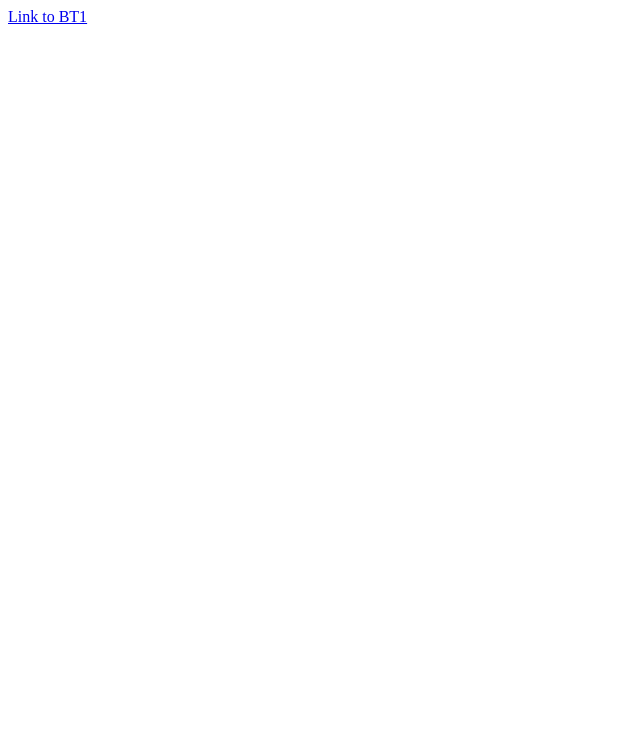
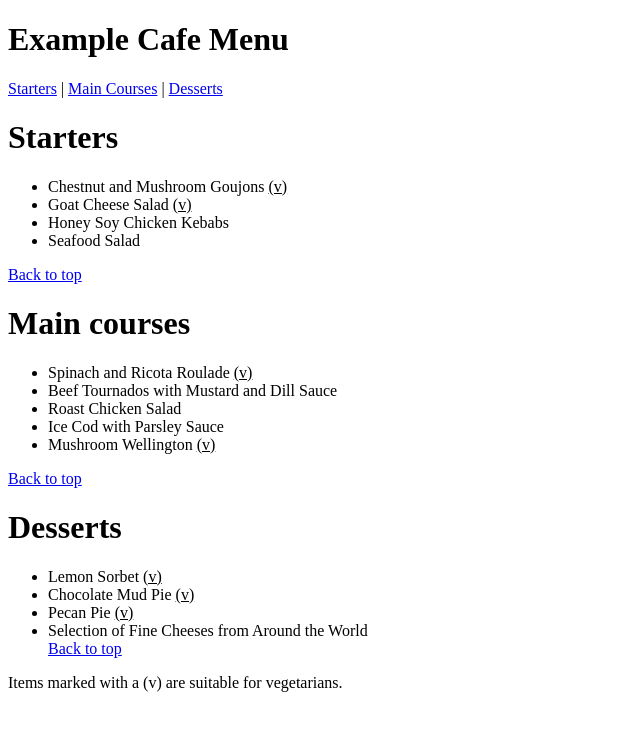
Before and after one commit to Dinh-Dev/Dinh-Devhtml, a plain HTML site: page index.html in a window 1280 px wide. Shown: the whole page, without its empty margins (0-640 px from the left). Drawn offline with Linux system fonts and the light colour scheme.

Commit message:
Update index.html
update index.html

```diff
--- a/index.html
+++ b/index.html
@@ -1,11 +1,39 @@
 <!DOCTYPE html>
-<html lang="en">
-<head>
-    <meta charset="UTF-8">
-    <meta name="viewport" content="width=device-width, initial-scale=1.0">
-    <title>Document</title>
-</head>
-<body>
-    <a href="./bt1.html">Link to BT1</a>
-</body>
+<html>
+    <head>
+        <meta charset="UTF-8">
+        <title>Example Cafe Menu</title>
+    </head>
+    <body>
+        <h1>Example Cafe Menu</h1>
+        <a href="#starters">Starters</a> |
+        <a href="#Main Courses">Main Courses</a> |
+        <a href="#Desserts">Desserts</a>
+        <h1>Starters</h1>
+        <ul>
+            <li>Chestnut and Mushroom Goujons <u>(v)</u></li>
+            <li>Goat Cheese Salad <u>(v)</u></li>
+            <li>Honey Soy Chicken Kebabs</li>
+            <li>Seafood Salad</li>
+        </ul>
+        <a href="#Back to top">Back to top</a>
+        <h1>Main courses</h1>
+        <ul>
+            <li>Spinach and Ricota Roulade <u>(v)</u></li>
+            <li>Beef Tournados with Mustard and Dill Sauce</li>
+            <li>Roast Chicken Salad</li>
+            <li>Ice Cod with Parsley Sauce</li>
+            <li>Mushroom Wellington <u>(v)</u></li>
+        </ul>
+        <a href="#Back to top">Back to top</a>
+        <h1>Desserts</h1>
+        <ul>
+            <li>Lemon Sorbet <u>(v)</u></li>
+            <li>Chocolate Mud Pie <u>(v)</u></li>
+            <li>Pecan Pie <u>(v)</u></li>
+            <li>Selection of Fine Cheeses from Around the World</li>
+        <a href="#Back to top">Back to top</a>
+        </ul>
+        <p>Items marked with a (v) are suitable for vegetarians.</p>
+    </body>
 </html>
```
